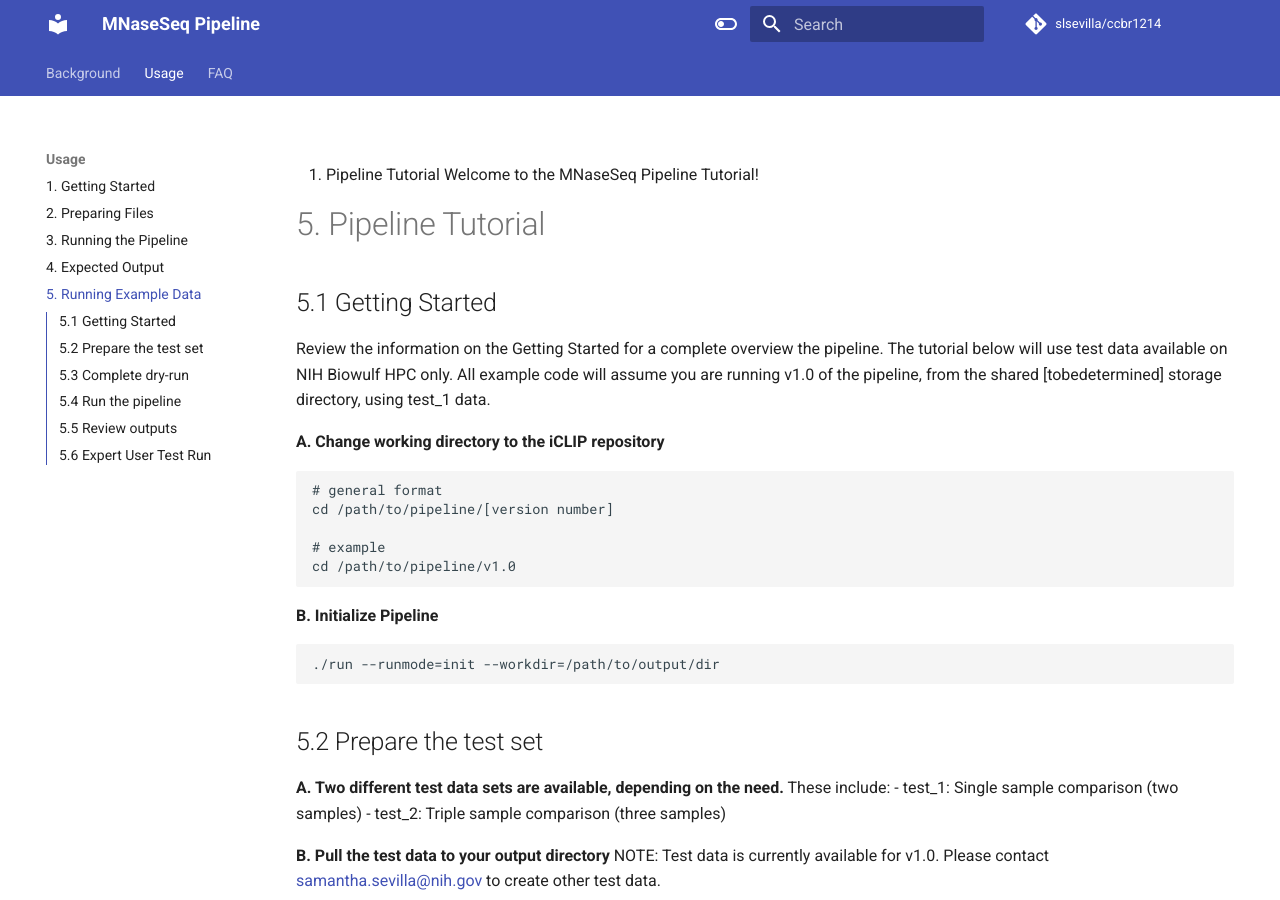
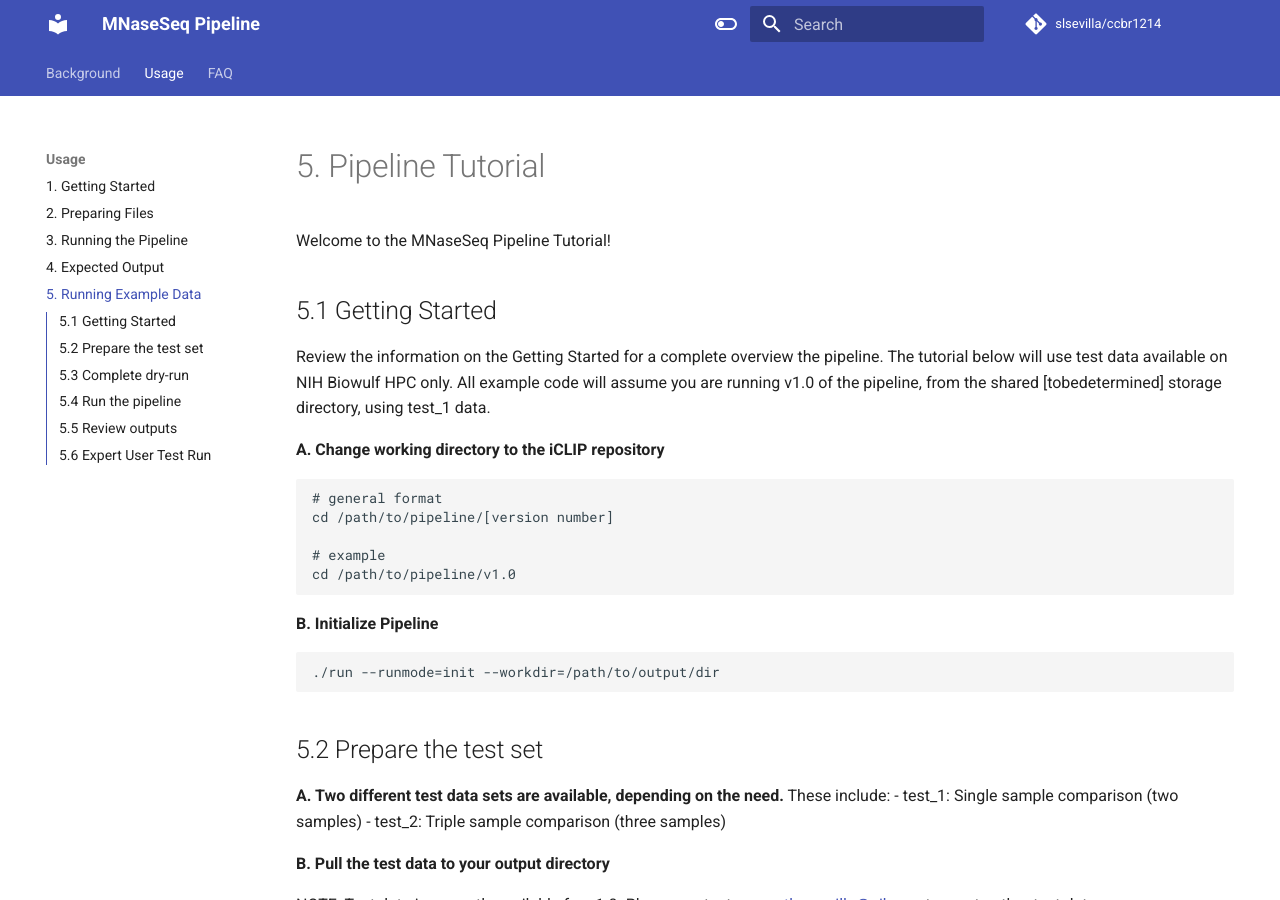
Before and after one commit to CCBR/MAPLE, an MkDocs documentation site: the page built from docs/ccbr1214/test.md, in a window 1280 px wide and 900 px high. Built offline with MkDocs 1.6.1 and Material for MkDocs 9.7.7, drawn with Linux system fonts in a browser that asks for light colours; comment, search, counter and statistics services are not loaded; the version menu is left out.

Commit message:
formatting

````diff
--- a/docs/ccbr1214/test.md
+++ b/docs/ccbr1214/test.md
@@ -1,6 +1,6 @@
-5. Pipeline Tutorial
+# 5. Pipeline Tutorial
 Welcome to the MNaseSeq Pipeline Tutorial!
-# 5. Pipeline Tutorial
+
 ## 5.1 Getting Started
 Review the information on the Getting Started for a complete overview the pipeline. The tutorial below will use test data available on NIH Biowulf HPC only. All example code will assume you are running v1.0 of the pipeline, from the shared [tobedetermined] storage directory, using test_1 data.
 
@@ -25,6 +25,7 @@ These include:
 - test_2: Triple sample comparison (three samples)
 
 **B. Pull the test data to your output directory**
+
 NOTE: Test data is currently available for v1.0. Please contact samantha.sevilla@nih.gov to create other test data.
 
 ```
````
Also changed, not shown: docs/ccbr1214/getting-started.md (+1 -1 lines).
